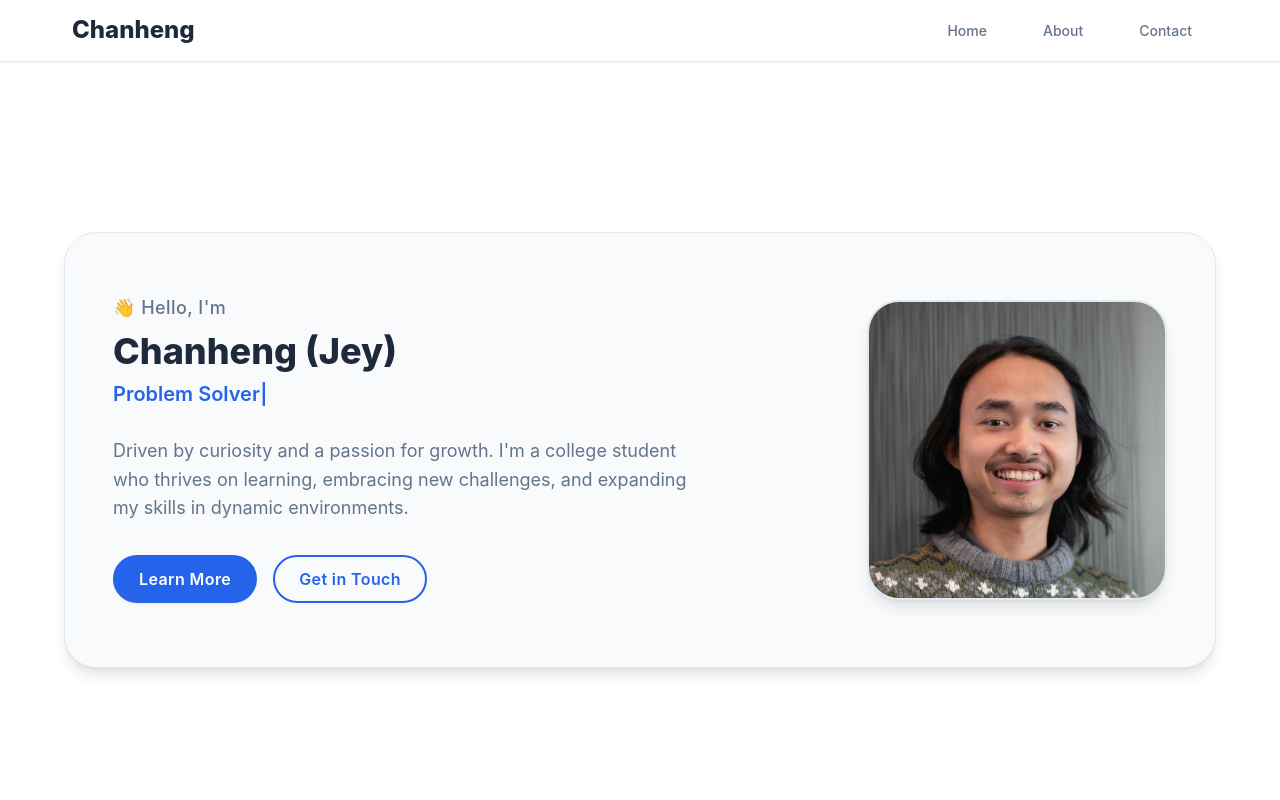
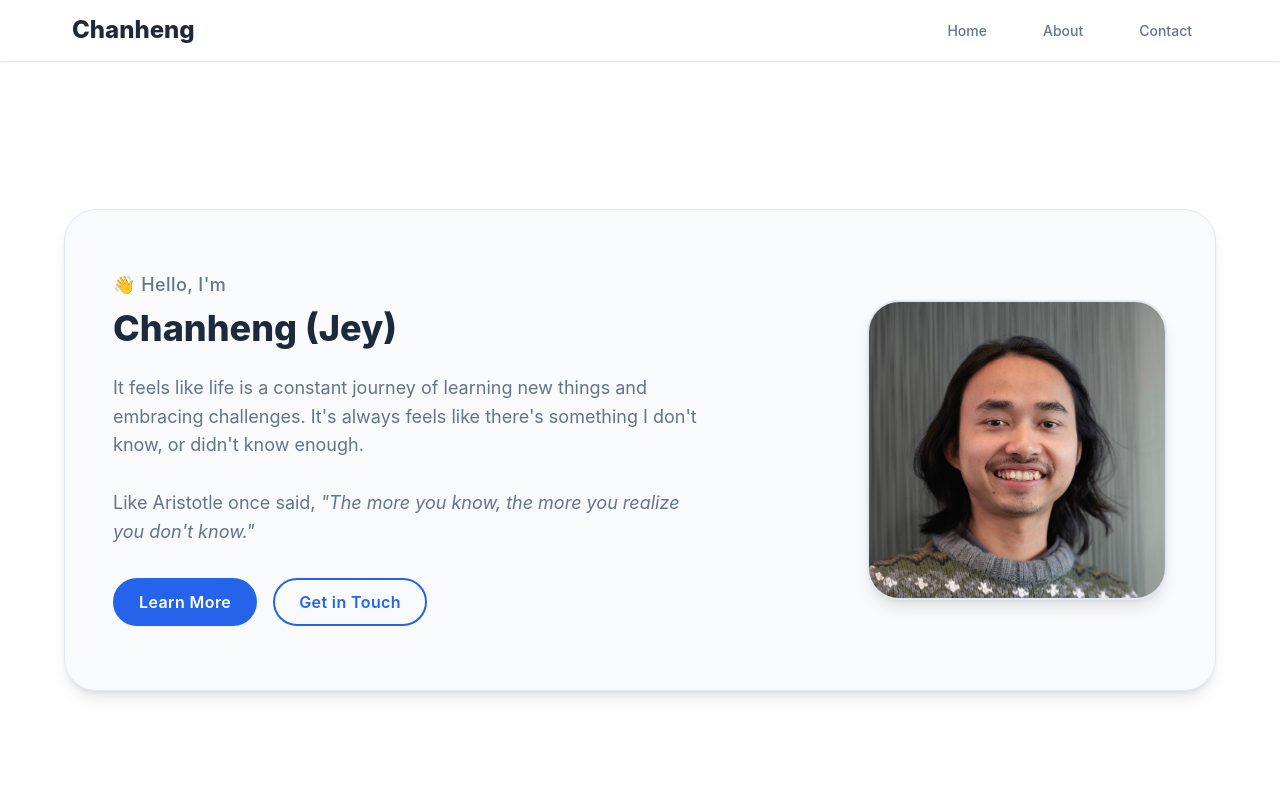
Before and after one commit to chanhengchhun/JeyPersonalWeb, a Vue app: page / in a window 1280 px wide. Shown: the top 800 px of the page. Built offline with nearby package versions, Linux system fonts and the light colour scheme; the HTML template or start-up script is replaced by a standard one.

Commit message:
update home.vue message

```diff
--- a/src/components/Home.vue
+++ b/src/components/Home.vue
@@ -6,9 +6,10 @@
         <div class="text-content">
           <div class="greeting">👋 Hello, I'm</div>
           <h2 class="name">Chanheng (Jey)</h2>
-          <h2 class="role">{{ currentRole }}<span class="cursor">|</span></h2>
           <p class="description">
-            Driven by curiosity and a passion for growth. I'm a college student who thrives on learning, embracing new challenges, and expanding my skills in dynamic environments.
+            It feels like life is a constant journey of learning new things and embracing challenges. It's always feels like there's something I don't know, or didn't know enough.
+          <br><br>
+            Like Aristotle once said, <i>"The more you know, the more you realize you don't know."</i>
           </p>
           <div class="buttons">
             <a href="#about" class="btn btn-primary">Learn More</a>
@@ -28,43 +29,7 @@
 </template>
 
 <script setup>
-import { ref, onMounted } from 'vue';
 import profileImage from '../assets/images/profile.webp';
-
-const roles = ['Explorer', 'Problem Solver'];
-const currentRole = ref('');
-const roleIndex = ref(0);
-const charIndex = ref(0);
-const isDeleting = ref(false);
-
-const typeWriter = () => {
-  // ... your existing logic here, but use .value
-  const currentText = roles[roleIndex.value];
-
-  if (isDeleting.value) {
-    currentRole.value = currentText.substring(0, charIndex.value - 1);
-    charIndex.value--;
-  } else {
-    currentRole.value = currentText.substring(0, charIndex.value + 1);
-    charIndex.value++;
-  }
-
-  let typeSpeed = isDeleting.value ? 50 : 100;
-
-  if (!isDeleting.value && charIndex.value === currentText.length) {
-    typeSpeed = 2000;
-    isDeleting.value = true;
-  } else if (isDeleting.value && charIndex.value === 0) {
-    isDeleting.value = false;
-    roleIndex.value = (roleIndex.value + 1) % roles.length;
-  }
-
-  setTimeout(typeWriter, typeSpeed);
-};
-
-onMounted(() => {
-  typeWriter();
-});
 </script>
 
 
@@ -130,22 +95,8 @@ onMounted(() => {
   font-size: var(--text-4xl);
   font-weight: 800;
   color: var(--color-text-primary);
-  margin: var(--space-1) 0 var(--space-2) 0;
+  margin: var(--space-1) 0 var(--space-6) 0;
   line-height: 1.2;
-}
-
-.role {
-  font-size: var(--text-xl);
-  font-weight: 600;
-  color: var(--color-primary);
-  margin-bottom: var(--space-6);
-  min-height: 2rem;
-  line-height: 1.3;
-}
-
-.cursor {
-  animation: blink 1s infinite;
-  color: var(--color-primary);
 }
 
 .description {
@@ -282,11 +233,6 @@ onMounted(() => {
 /* ==============================================
    Keyframe Animations
    ============================================== */
-@keyframes blink {
-  0%, 50% { opacity: 1; }
-  51%, 100% { opacity: 0; }
-}
-
 @keyframes slideInUp {
   from { opacity: 0; transform: translateY(30px); }
   to { opacity: 1; transform: translateY(0); }
```
